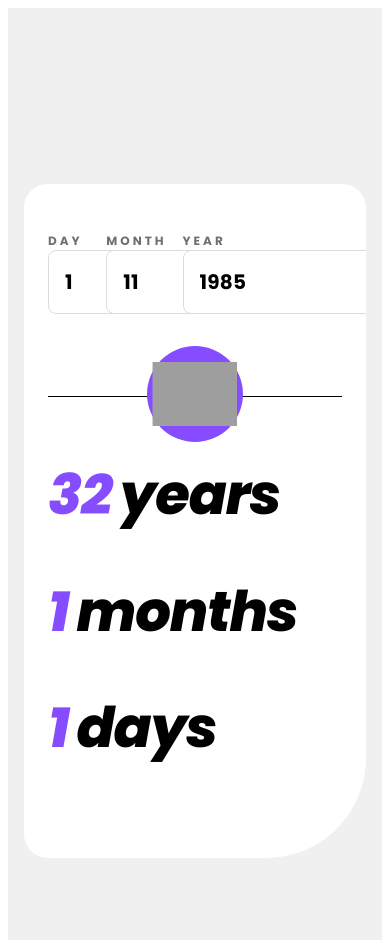
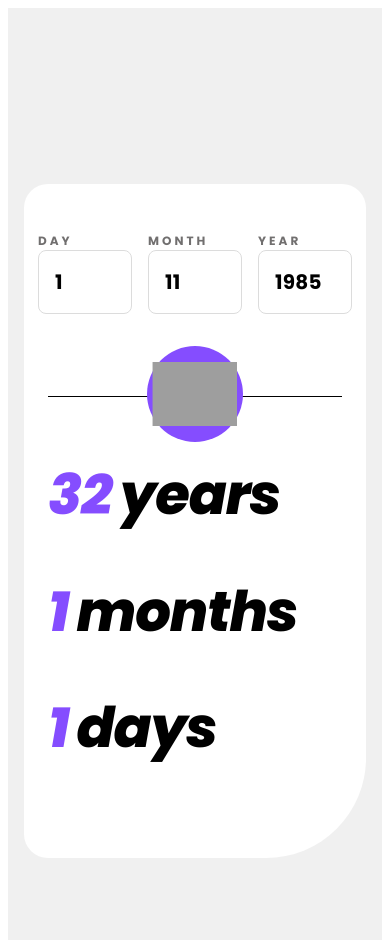
Before and after one commit to MaxAnderberg/age-calculator, a Vue app: page / in a window 390 px wide. Built offline with nearby package versions, Linux system fonts and the light colour scheme; grey boxes are pictures that could not be loaded.

Commit message:
made input fields smaller on mobile

```diff
--- a/src/components/AgeCalculator.vue
+++ b/src/components/AgeCalculator.vue
@@ -229,6 +229,7 @@ export default {
     border: solid 1px #dcdcdc;
     outline: none;
     box-shadow: none;
+    width: 60px;
 }
 
 /* Remove spin button */
```
